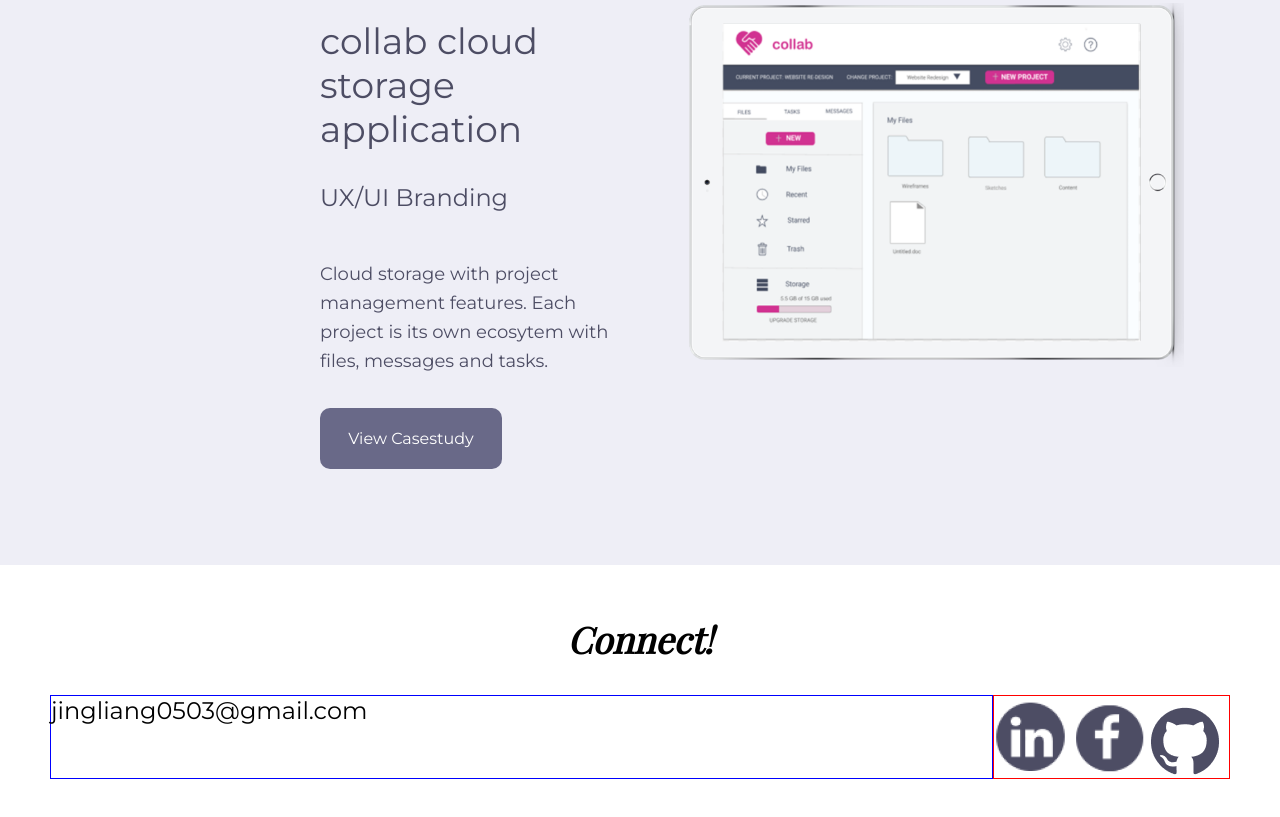
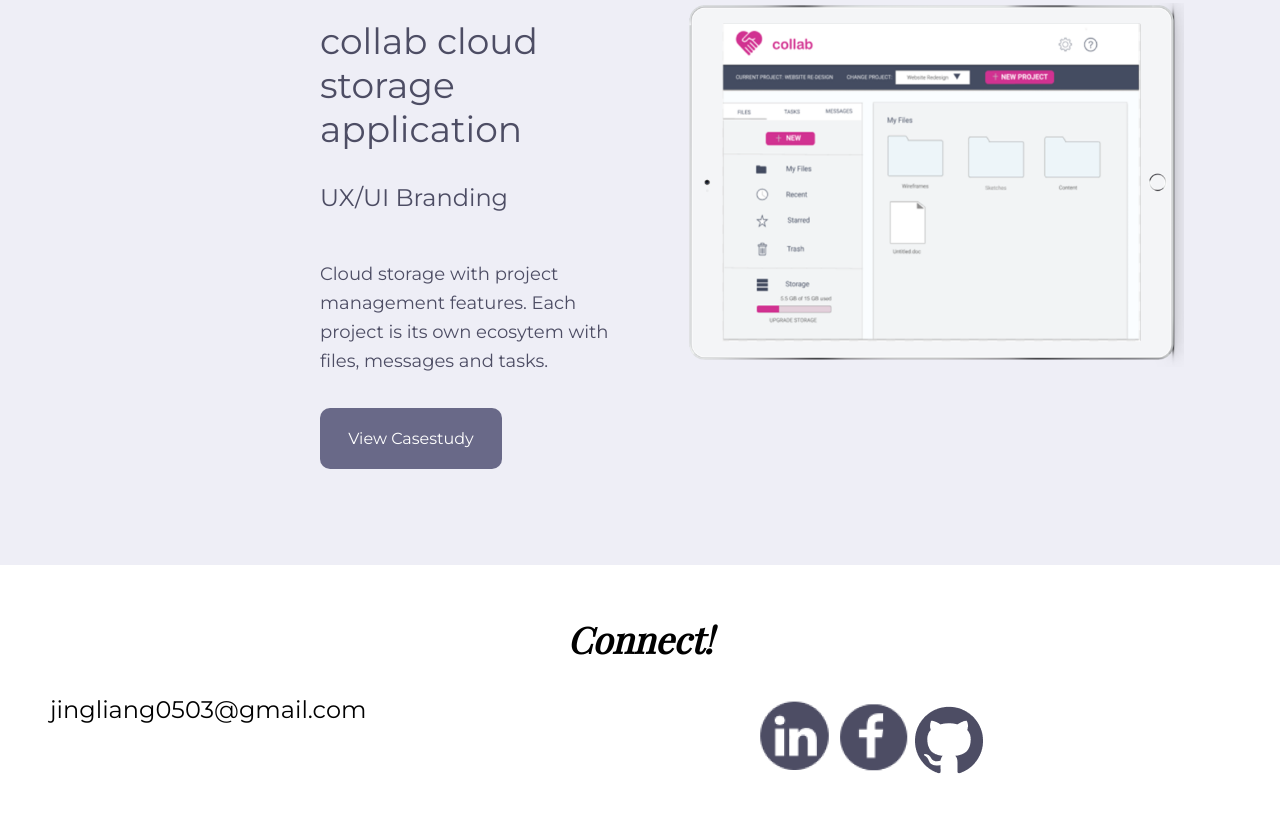
Before and after one commit to jliang1980/portfoliohtml, a plain HTML site: page index.html in a window 1280 px wide. Shown: the part 1222-2039 px from the top of the page. Drawn offline with nearby package versions, Linux system fonts and the light colour scheme.

Commit message:
footer changes

```diff
--- a/css/styles.css
+++ b/css/styles.css
@@ -511,13 +511,11 @@ text-align: center
 
 
 .bottomlefthome{
-	width:80%;
-	border:1px solid blue;
+	width:60%;
 }
 
 .bottomrighthome{
-	width:20%;
-	border:1px solid red;
+	width:40%;
 }
 
 
@@ -587,9 +585,21 @@ text-align: center
 	margin-top:2rem;
  }
 
+.bottomlefthome{
+	flex:2;
+}
+
 }
 
 @media(min-width:1024px){
+
+
+
+.bottomlefthome{
+	flex:2;
+}
+
+
 
  .lg {
 	background-image:url("../images/ipad.png");
```
